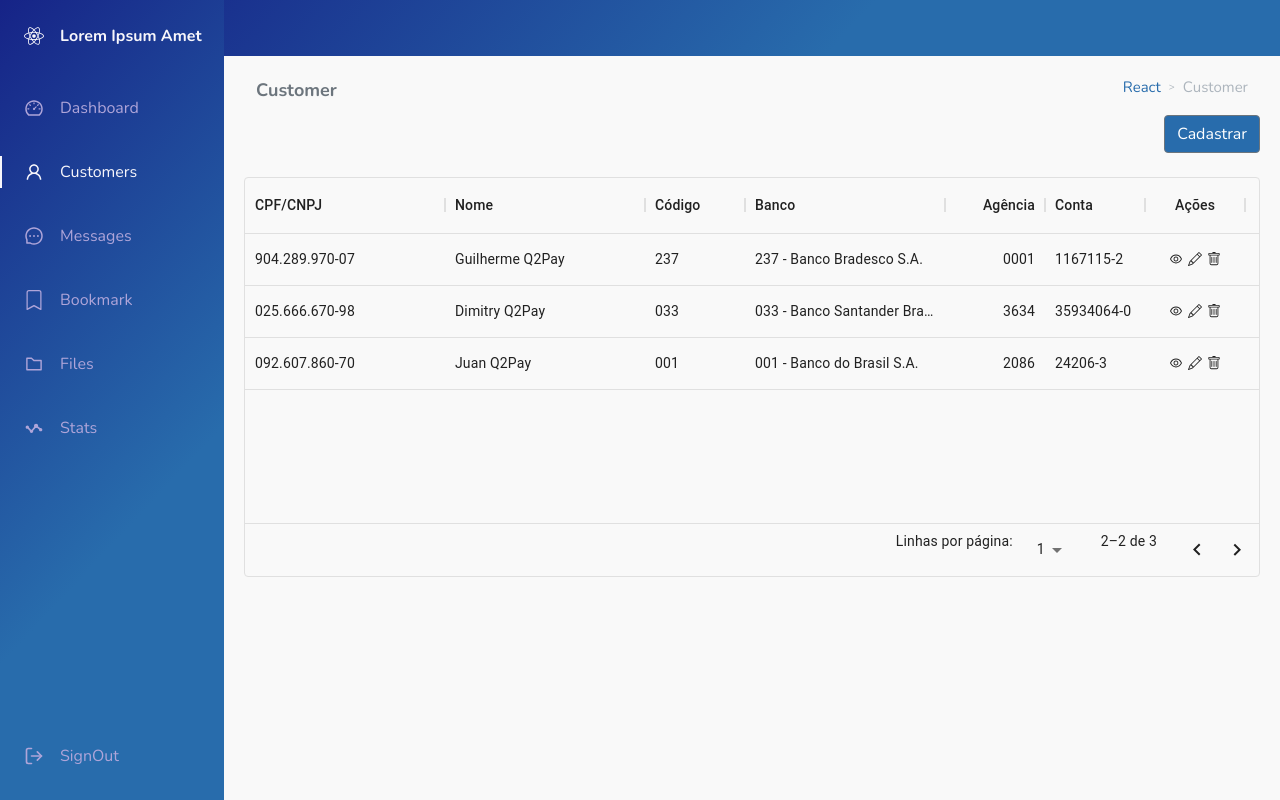
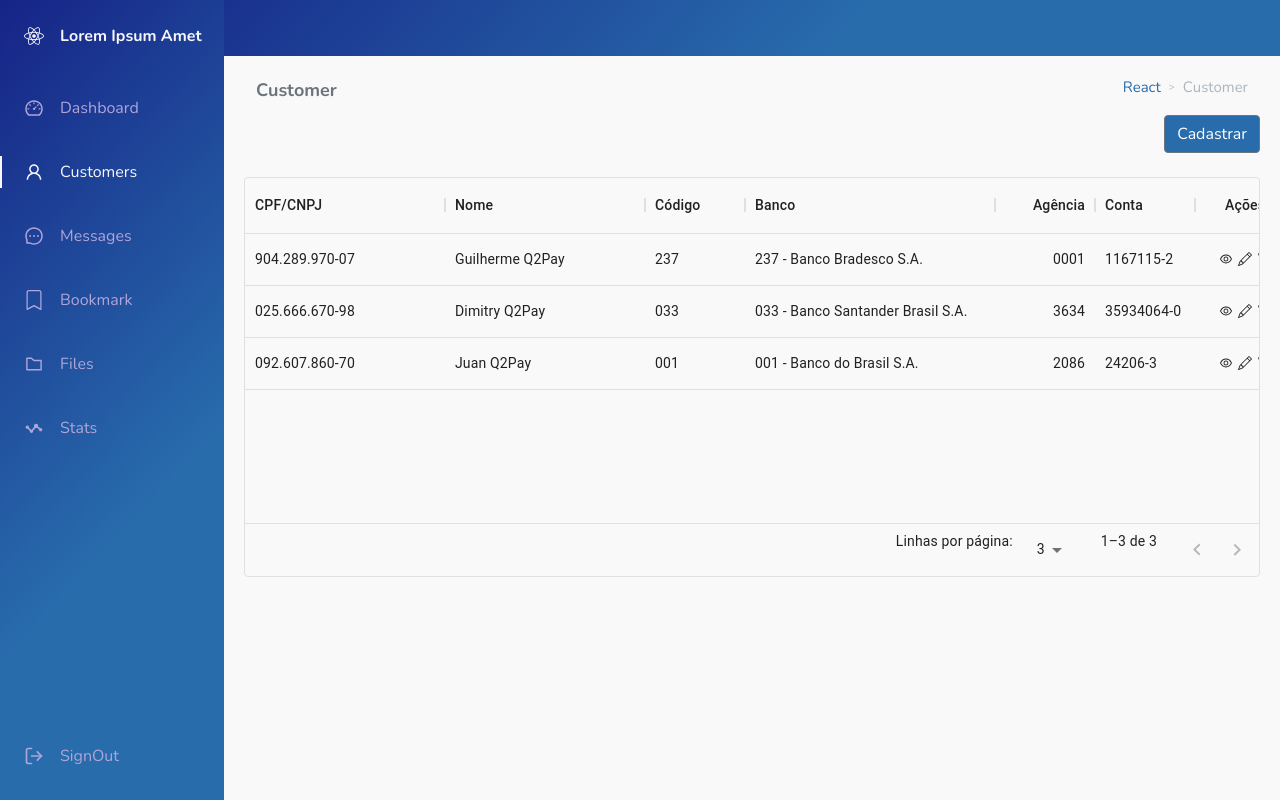
Before and after one commit to matheussouza89/prova-q2-pay-2, a React (Create React App) app: page /customers in a window 1280 px wide. Built offline with nearby package versions, Linux system fonts and the light colour scheme; data requests are answered from the project's data file; sample sign-in values are in the browser's storage.

Commit message:
fix: ajustando pagina e tamanho das paginas nas requisições

```diff
--- a/src/pages/customers/constants/columns.tsx
+++ b/src/pages/customers/constants/columns.tsx
@@ -13,7 +13,7 @@ export const COLUMNS: GridColDef[] = [
   {
     field: 'bankName',
     headerName: 'Banco',
-    width: 200,
+    width: 250,
     valueGetter: (params: GridValueGetterParams) =>
       `${params.row.bank.bankName || ''}`
   },
--- a/src/pages/customers/index.tsx
+++ b/src/pages/customers/index.tsx
@@ -28,11 +28,11 @@ const Customers = () => {
     }))
 
   useEffect(() => {
-    dispatch(getCustomers(1, 5))
+    dispatch(getCustomers(1, 3))
   }, [dispatch])
 
   const [page, setPage] = useState(1)
-  const [pageSize, setPageSize] = useState(1)
+  const [pageSize, setPageSize] = useState(3)
 
   const handleClose = () => {
     dispatch(cleanCustomer())
--- a/src/redux/customers/saga.ts
+++ b/src/redux/customers/saga.ts
@@ -57,7 +57,7 @@ function* criarCustomer(params: {
   try {
     yield put(setLoading(true))
     yield call(createCustomerApi, { data: params.value })
-    const response = yield call(getCustomersApi, { _page: 1, _limit: 5 })
+    const response = yield call(getCustomersApi, { _page: 1, _limit: 3 })
     const customers = response.data
     yield put(
       customersApiResponseSuccess(CustomersActionTypes.SET_CUSTOMER, customers)
@@ -76,7 +76,7 @@ function* removerCustomer(params: {
   try {
     yield put(setLoading(true))
     yield call(removeCustomerApi, { id: params.value })
-    const response = yield call(getCustomersApi, { _page: 1, _limit: 5 })
+    const response = yield call(getCustomersApi, { _page: 1, _limit: 3 })
     const customers = response.data
     yield put(
       customersApiResponseSuccess(CustomersActionTypes.SET_CUSTOMER, customers)
@@ -98,7 +98,7 @@ function* editarCustomer(params: {
       id: params.value.id,
       data: params.value.data
     })
-    const response = yield call(getCustomersApi, { _page: 1, _limit: 5 })
+    const response = yield call(getCustomersApi, { _page: 1, _limit: 3 })
     const customers = response.data
     yield put(
       customersApiResponseSuccess(CustomersActionTypes.SET_CUSTOMER, customers)
```
